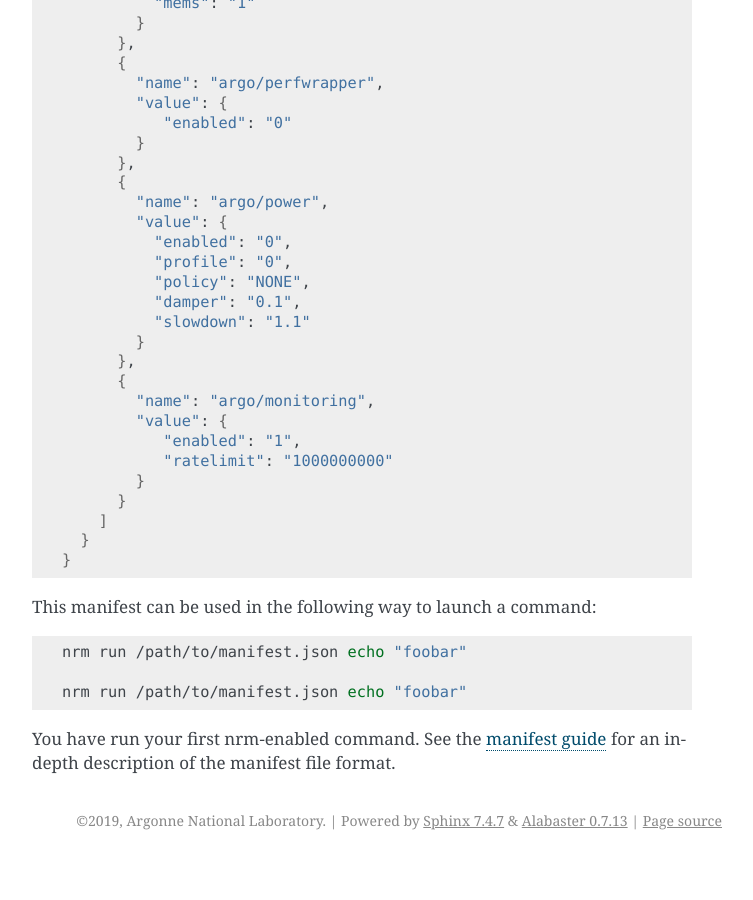
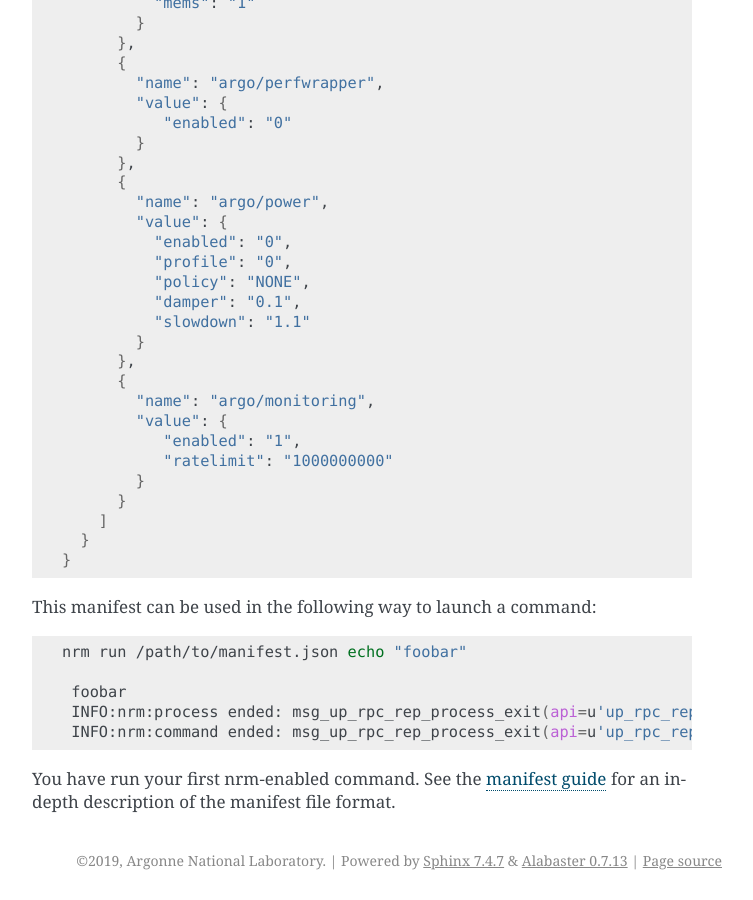
Before and after one commit to anlsys/nrm-legacy, a Sphinx documentation site: the page built from docs/quickstart.rst, in a window 1280 px wide and 900 px high, scrolled down 1867 px. Shown: the whole window, without its empty margins (388-1141 px from the left). Built offline with Sphinx 7.4.7, drawn with Linux system fonts in a browser that asks for light colours; before the commit the page ends 2727 px from its top, so only the background shows below that.

Commit message:
adds examle run output

```diff
--- a/docs/quickstart.rst
+++ b/docs/quickstart.rst
@@ -119,7 +119,9 @@
 
  nrm run /path/to/manifest.json echo "foobar"
 
- nrm run /path/to/manifest.json echo "foobar"
+  foobar
+  INFO:nrm:process ended: msg_up_rpc_rep_process_exit(api=u'up_rpc_rep', container_uuid=u'b54f12ed-6418-4b32-b6ab-2dda7503a1c8', status=u'0', type=u'process_exit')
+  INFO:nrm:command ended: msg_up_rpc_rep_process_exit(api=u'up_rpc_rep', container_uuid=u'b54f12ed-6418-4b32-b6ab-2dda7503a1c8', status=u'0', type=u'process_exit')
 
 You have run your first nrm-enabled command. See the :doc:`manifest
 guide <manifest>` for an in-depth description of the manifest file format.
```
